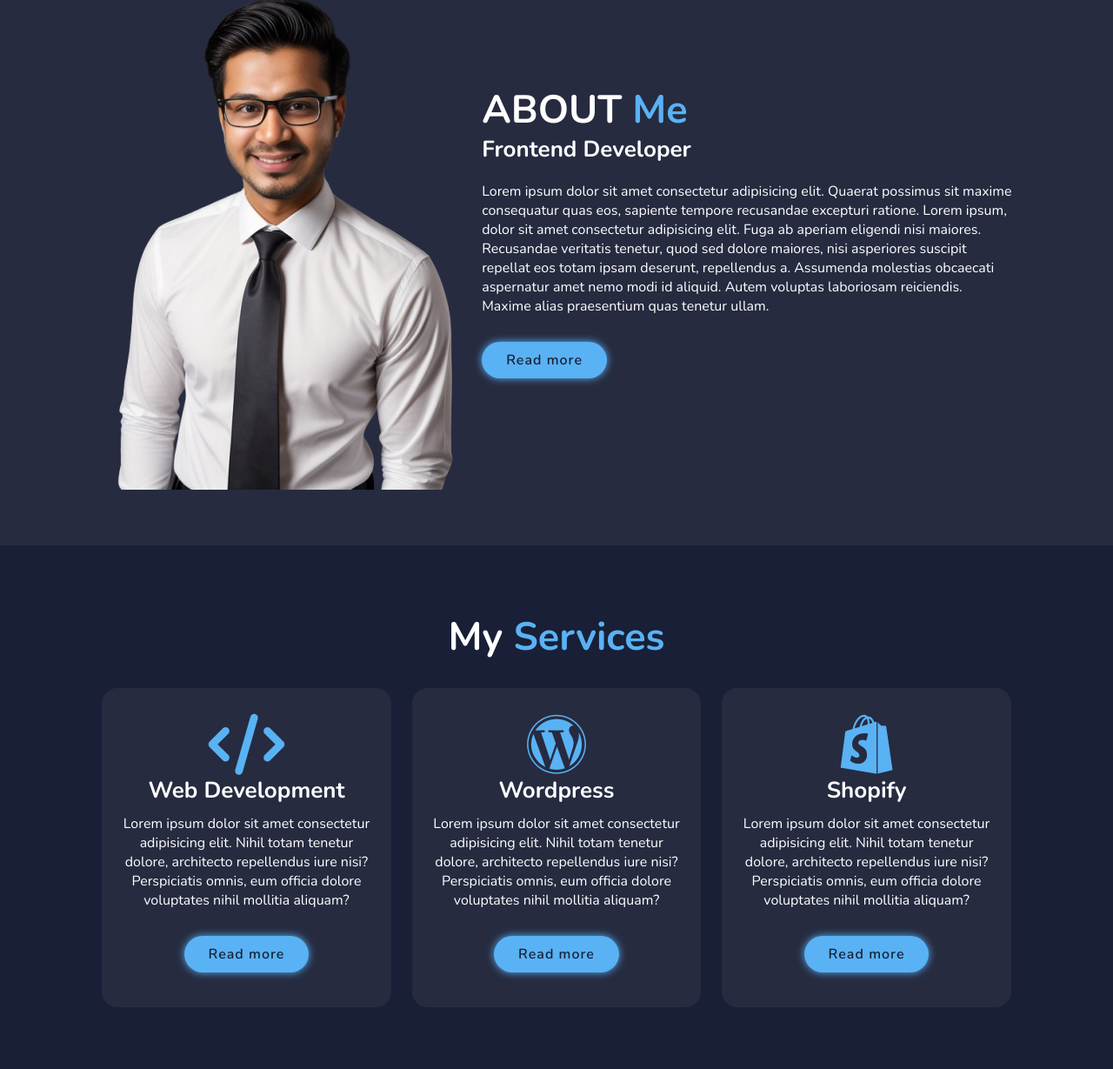
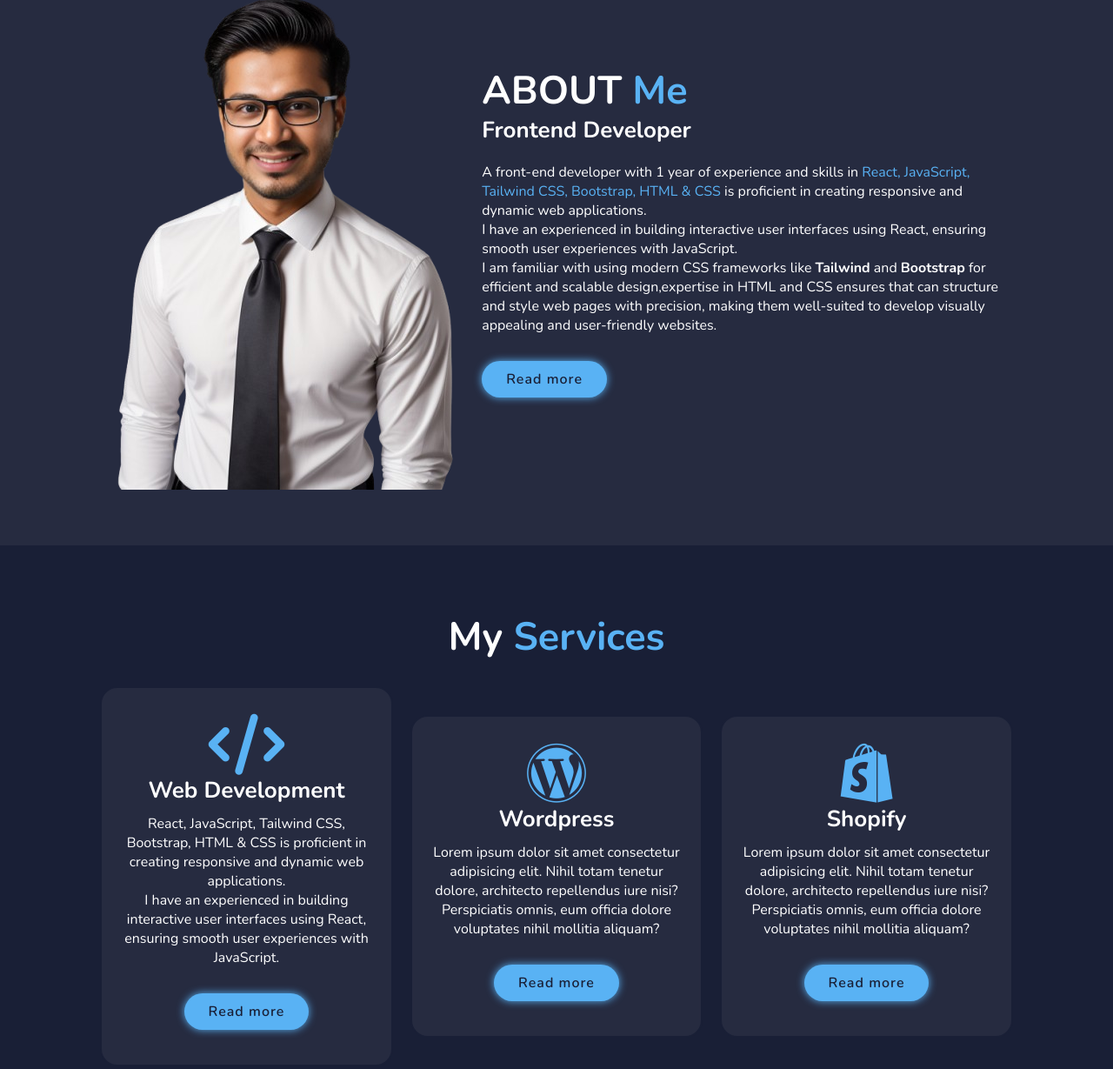
Before and after one commit to Danish-Ansari01/Portfolio-, a plain HTML site: page index.html in a window 1280 px wide. Shown: the part 973-2202 px from the top of the page at 87% size. Drawn offline with nearby package versions, Linux system fonts and the light colour scheme.

Commit message:
second commit

```diff
--- a/index.html
+++ b/index.html
@@ -37,10 +37,11 @@
         <h1>Danish Ansari</h1>
         <h3>And I'am <span class="multiple-text"></span></h3>
         <p>
-          Computer Science Engineering graduate with a strong foundation in
-          front-end development. <br />Proficient in HTML, CSS, JavaScript, and
-          React, with experience in building responsive and user-friendly web
-          applications. Skilled in creating intuitive interfaces and delivering
+          Bachelor of Computer Application graduate with a strong foundation in
+          front-end development. <br/>
+          Proficient in <span><strong>HTML, CSS, JavaScript , Tailwind , Bootstrap and
+          React</strong></span>, with experience in building responsive and user-friendly web
+          applications. Skilled in creating interactive interfaces and delivering
           seamless user experiences.
         </p>
         <div class="social-media">
@@ -67,14 +68,17 @@
         <h2 class="heading">ABOUT <span>Me</span></h2>
         <h3>Frontend Developer</h3>
         <p>
-          Lorem ipsum dolor sit amet consectetur adipisicing elit. Quaerat
-          possimus sit maxime consequatur quas eos, sapiente tempore recusandae
-          excepturi ratione. Lorem ipsum, dolor sit amet consectetur adipisicing
-          elit. Fuga ab aperiam eligendi nisi maiores. Recusandae veritatis
-          tenetur, quod sed dolore maiores, nisi asperiores suscipit repellat
-          eos totam ipsam deserunt, repellendus a. Assumenda molestias obcaecati
-          aspernatur amet nemo modi id aliquid. Autem voluptas laboriosam
-          reiciendis. Maxime alias praesentium quas tenetur ullam.
+          A front-end developer with 1 year of experience and skills in
+          <span
+            >React, JavaScript, Tailwind CSS, Bootstrap, HTML & CSS </span
+          >is proficient in creating responsive and dynamic web applications.<br />
+          I have an experienced in building interactive user interfaces using
+          React, ensuring smooth user experiences with JavaScript. <br />
+          I am familiar with using modern CSS frameworks like
+          <strong>Tailwind</strong> and <strong>Bootstrap</strong> for efficient
+          and scalable design,expertise in HTML and CSS ensures that can
+          structure and style web pages with precision, making them well-suited
+          to develop visually appealing and user-friendly websites.
         </p>
         <a href="#" class="btn">Read more </a>
       </div>
@@ -90,9 +94,10 @@
           <i class="fa-solid fa-code"></i>
           <h3>Web Development</h3>
           <p>
-            Lorem ipsum dolor sit amet consectetur adipisicing elit. Nihil totam
-            tenetur dolore, architecto repellendus iure nisi? Perspiciatis
-            omnis, eum officia dolore voluptates nihil mollitia aliquam?
+            React, JavaScript, Tailwind CSS, Bootstrap, HTML & CSS </strong
+          >is proficient in creating responsive and dynamic web applications.<br />
+          I have an experienced in building interactive user interfaces using
+          React, ensuring smooth user experiences with JavaScript.
           </p>
           <a href="#" class="btn">Read more</a>
         </div>
@@ -121,8 +126,8 @@
       </div>
     </section>
 
-    <!--------====================PORTFOLIO SECTION
----------------------------------------->
+    <!----====================PORTFOLIO SECTION ----------------------------------------------->
+
 
     <section class="portfolio" id="portfolio">
       <h2 class="portfolio-heading">Latest <span>Project</span></h2>
@@ -221,8 +226,7 @@
           />
           <input name="email subject" type="text" placeholder="Email Subject" />
         </div>
-        <textarea name="Your Message" id="" cols="30" rows="10">
-Your Message</textarea
+        <textarea name="Your Message" id="" cols="30" rows="10" placeholder="Your Message"></textarea
         >
         <input
           name="Send Message"
```
